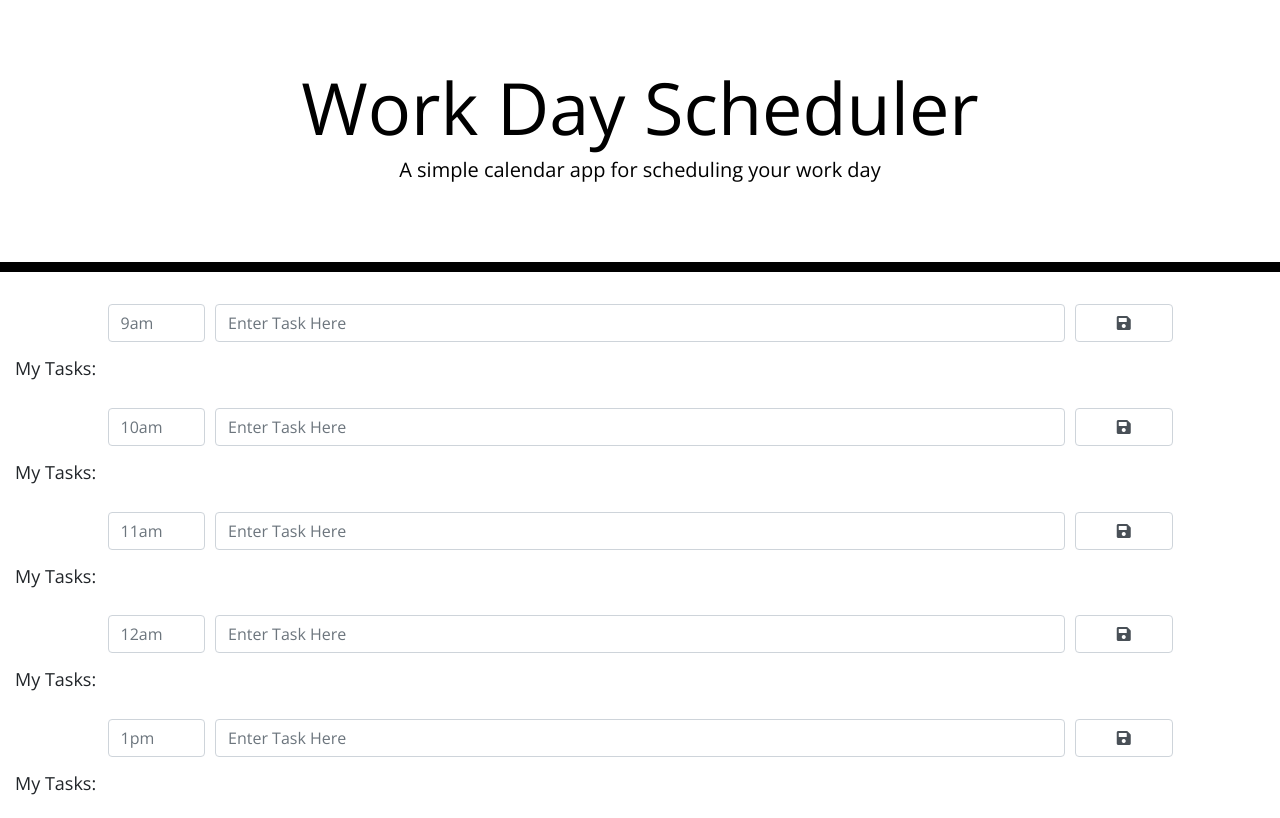
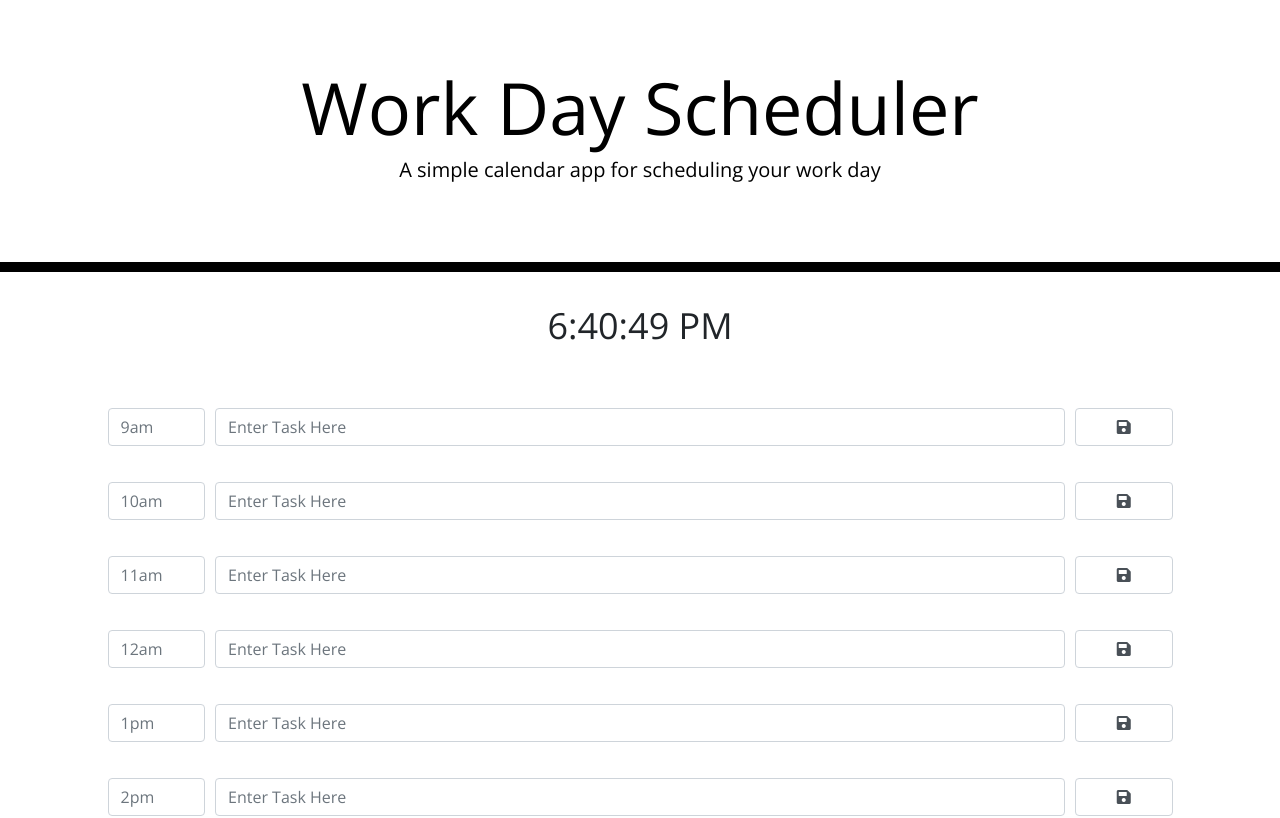
Before and after one commit to angeleefshaw/day-planner-refactor, a React (Create React App) app in the folder day-planner-refector/: page / in a window 1280 px wide. Shown: the top 818 px of the page. Built offline with nearby package versions, Linux system fonts and the light colour scheme.

Commit message:
Clock and Tasks
Learning state with Clock component

styling tasks

```diff
--- a/day-planner-refector/src/App.js
+++ b/day-planner-refector/src/App.js
@@ -4,11 +4,13 @@ import Tasks from "./components/Tasks"
 import 'bootstrap/dist/css/bootstrap.min.css';
 
 import './styles/App.css';
+import Clock from './components/Clock';
 
 function App() {
   return (
     <div>
       <Header />
+      <Clock/>
       <Tasks time="9am"/>
       <Tasks time="10am"/>
       <Tasks time="11am"/>
--- /dev/null
+++ b/day-planner-refector/src/components/Clock.js
@@ -0,0 +1,34 @@
+import React, { Component } from "react";
+import '../styles/clock.css'
+
+class Clock extends React.Component {
+    constructor(props) {
+        super(props);
+        this.state = {date: new Date()};
+    }
+
+    componentDidMount() {
+        this.timerID = setInterval(
+            () => this.tick(),
+            1000
+        );
+    }
+
+    componentWillUnmount() {
+        clearInterval(this.timerID);
+      }
+
+    tick() {
+        this.setState({
+          date: new Date()
+        });
+    }
+
+    render() {
+        return (
+        <h1 className ="clock">{this.state.date.toLocaleTimeString()}</h1>
+        )
+    }
+}
+
+export default Clock;
--- a/day-planner-refector/src/components/Header.js
+++ b/day-planner-refector/src/components/Header.js
@@ -1,7 +1,9 @@
 import React from 'react';
 import '../styles/App.css';
+import Clock from './Clock'
 
 function Header () {
+
     return(
         <div className = "header">
           <header className="jumbotron">
--- a/day-planner-refector/src/components/Tasks.js
+++ b/day-planner-refector/src/components/Tasks.js
@@ -32,11 +32,8 @@ import '../styles/Tasks.css';
               </Col>
             </Form.Row>
             <br></br>
-            <div className="col-10 smll-row">
-              <h3>My Tasks:</h3>
-              <ol>
-              {taskState}
-              </ol>
+            <div className="col-10 smll-row task-list">
+            {taskState}
             </div>
           </Form>
       </div>
--- a/day-planner-refector/src/styles/Tasks.css
+++ b/day-planner-refector/src/styles/Tasks.css
@@ -28,3 +28,10 @@
   .save-item {
     text-align: center;
   }
+
+  .task-list {
+    display: flex;
+    flex-direction: row;
+    padding: 0 120px;
+
+  }
--- /dev/null
+++ b/day-planner-refector/src/styles/clock.css
@@ -0,0 +1,6 @@
+.clock {
+    display: flex;
+    justify-content: center;
+    font-size: 36px;
+    margin-bottom: 60px ;
+}
```
